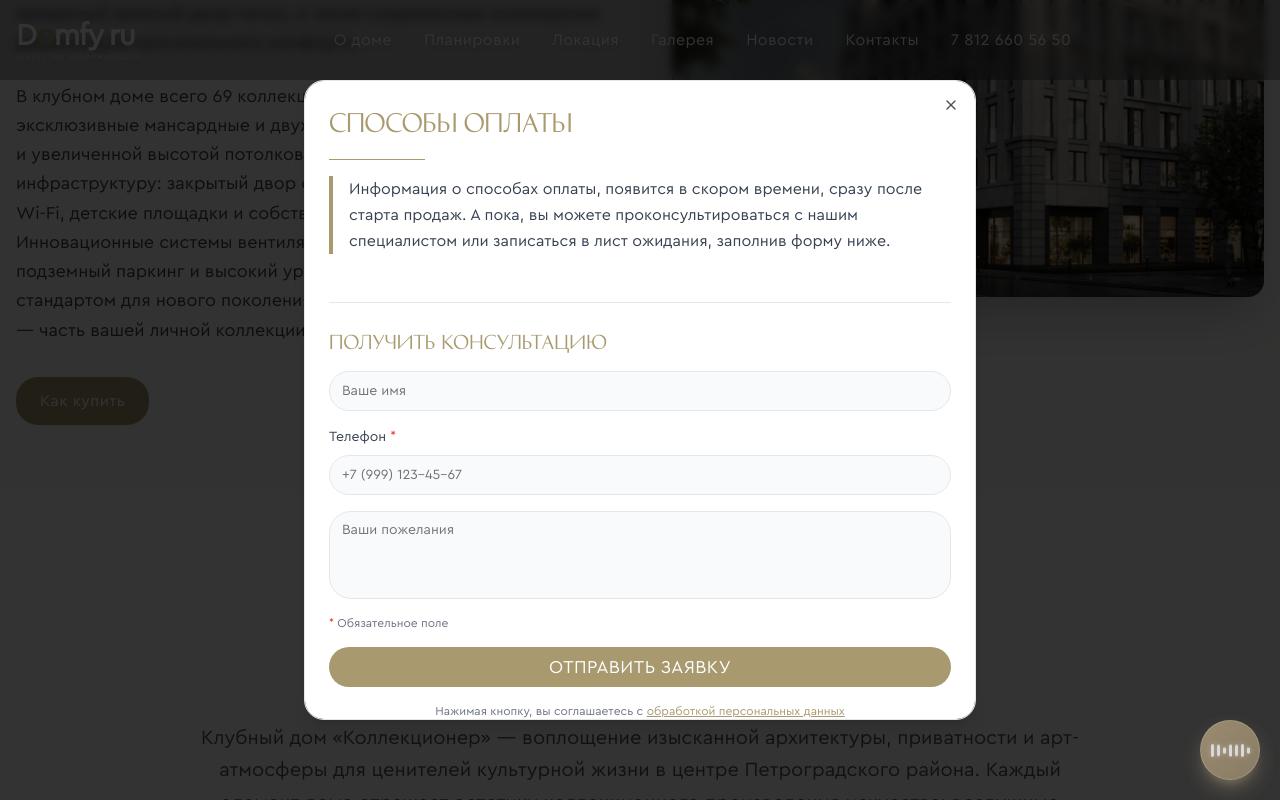
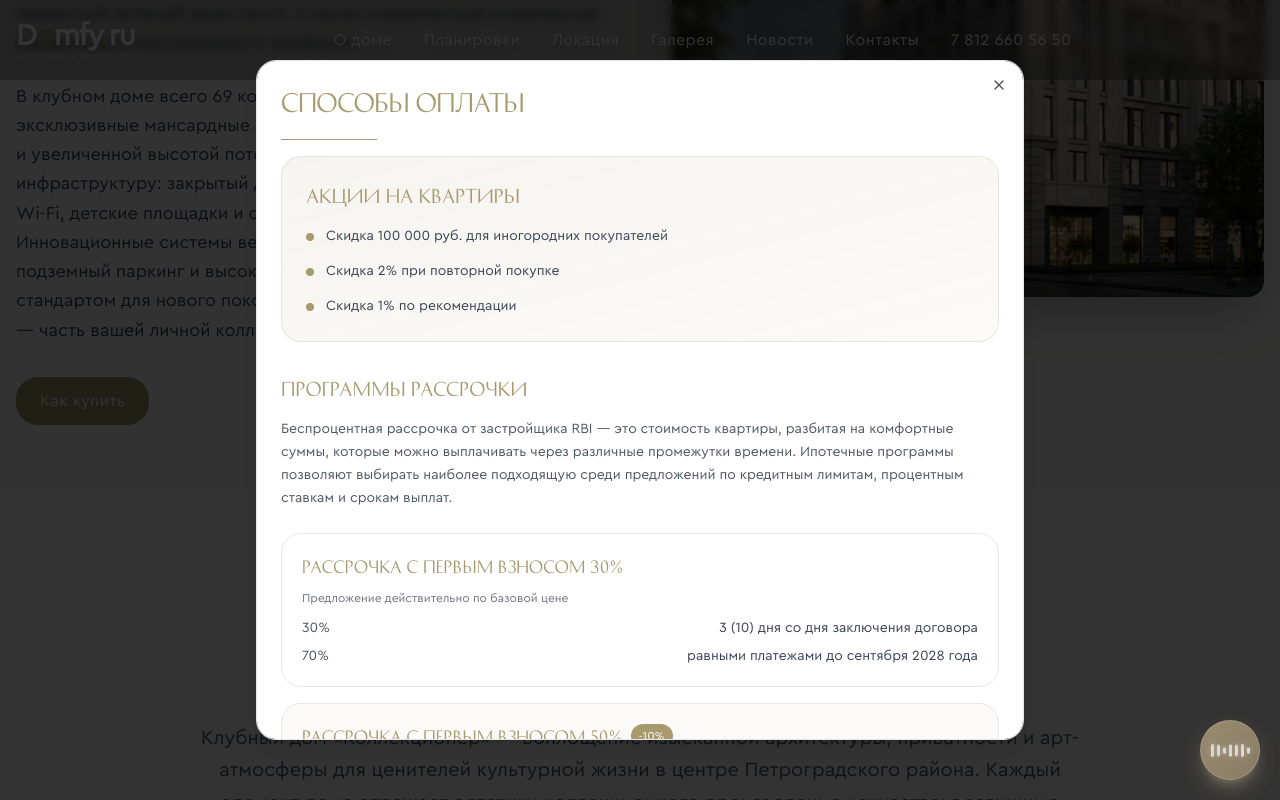
Before and after one commit to Kolyansneg85/v0-123, a Next.js app: page / in a window 1280 px wide. Both pictures are taken after a click on the button "Как купить". Shown: the part 1195-1995 px from the top of the page. Built offline with nearby package versions, Linux system fonts and the light colour scheme.

Commit message:
feat: update payment options and delivery date
Add actual payment plans and set delivery date to Q3 2028

Co-authored-by: null <69190840+Kolyansneg85@users.noreply.github.com>

```diff
--- a/app/layout.tsx
+++ b/app/layout.tsx
@@ -45,7 +45,7 @@ export const viewport: Viewport = {
 export const metadata: Metadata = {
   title: 'Клубный дом "Коллекционер" - Элитное жилье в Петроградском районе',
   description:
-    "Клубный дом премиум-класса в Петроградском районе Санкт-Петербурга на улице Чапыгина 4. Квартиры от 42.8 м². Скоро в продаже.",
+    "Клубный дом премиум-класса в Петроградском районе Санкт-Петербурга на улице Чапыгина 4. Квартиры от 42.8 м². Срок сдачи III кв. 2028.",
   keywords: "клубный дом, коллекционер, петроградский район, элитное жилье, санкт-петербург, чапыгина 4",
   authors: [{ name: "Клубный дом Коллекционер" }],
   creator: "Клубный дом Коллекционер",
@@ -78,7 +78,7 @@ export const metadata: Metadata = {
   openGraph: {
     title: 'Клубный дом "Коллекционер" - Элитное жилье в Петроградском районе',
     description:
-      "Клубный дом премиум-класса в Петроградском районе Санкт-Петербурга на улице Чапыгина 4. Квартиры от 42.8 м². Скоро в продаже.",
+      "Клубный дом премиум-класса в Петроградском районе Санкт-Петербурга на улице Чапыгина 4. Квартиры от 42.8 м². Срок сдачи III кв. 2028.",
     url: "https://kollektsioner-dom.ru",
     siteName: "Клубный дом Коллекционер",
     images: [
@@ -96,7 +96,7 @@ export const metadata: Metadata = {
     card: "summary_large_image",
     title: 'Клубный дом "Коллекционер" - Элитное жилье в Петроградском районе',
     description:
-      "Клубный дом премиум-класса в Петроградском районе Санкт-Петербурга на улице Чапыгина 4. Квартиры от 42.8 м². Скоро в продаже.",
+      "Клубный дом премиум-класса в Петроградском районе Санкт-Петербурга на улице Чапыгина 4. Квартиры от 42.8 м². Срок сдачи III кв. 2028.",
     images: ["https://kollektsioner-dom.ru/images/hero-building-light.webp"],
   },
   alternates: {
--- a/components/hero.tsx
+++ b/components/hero.tsx
@@ -20,8 +20,8 @@ export default function Hero() {
       addressCountry: "RU",
     },
     url: "https://kollektsioner-dom.ru",
-    telephone: "+7 (812) 123-45-67",
-    priceRange: "Цена по запросу",
+    telephone: "+7 (812) 660-56-50",
+    priceRange: "От 30792000 до до 79276000",
     areaServed: "Петроградский район",
     serviceType: "Продажа недвижимости",
   }
@@ -85,11 +85,11 @@ export default function Hero() {
           <div className="grid grid-cols-1 md:grid-cols-3 gap-6 md:gap-8 mb-8 md:mb-12 text-center max-w-4xl mx-auto">
             <div className="space-y-2">
               <p className="text-sm opacity-75 uppercase tracking-wide">Срок сдачи</p>
-              <p className="text-xl font-medium">Скоро в продаже</p>
+              <p className="text-xl font-medium">III кв. 2028</p>
             </div>
             <div className="space-y-2">
               <p className="text-sm opacity-75 uppercase tracking-wide">Стоимость</p>
-              <p className="text-xl font-medium">Цена по запросу</p>
+              <p className="text-xl font-medium">от 30.79 млн руб.</p>
             </div>
             <div className="space-y-2">
               <p className="text-sm opacity-75 uppercase tracking-wide">Площадь</p>
--- a/components/payment-options-modal.tsx
+++ b/components/payment-options-modal.tsx
@@ -47,7 +47,7 @@ export default function PaymentOptionsModal({ isOpen, onClose }: PaymentOptionsM
           phone: formData.phone,
           wishes: formData.wishes,
           source: "Способы оплаты",
-          formId: "способы-оплаты", // Added unique form identifier
+          formId: "способы-оплаты",
           timestamp: new Date().toISOString(),
         }),
       })
@@ -81,7 +81,7 @@ export default function PaymentOptionsModal({ isOpen, onClose }: PaymentOptionsM
   return (
     <Dialog open={isOpen} onOpenChange={onClose}>
       <DialogContent
-        className="max-w-2xl max-h-[80vh] overflow-y-auto"
+        className="max-w-3xl max-h-[85vh] overflow-y-auto"
         ref={dialogRef}
         onOpenAutoFocus={(e) => e.preventDefault()}
       >
@@ -90,12 +90,101 @@ export default function PaymentOptionsModal({ isOpen, onClose }: PaymentOptionsM
           <div className="w-24 h-px bg-[#a8996e] mb-6"></div>
         </DialogHeader>
 
-        <div className="space-y-6 text-gray-700">
-          <div className="border-l-4 border-[#a8996e] pl-4">
-            <p className="leading-relaxed text-base">
-              Информация о способах оплаты, появится в скором времени, сразу после старта продаж. А пока, вы можете
-              проконсультироваться с нашим специалистом или записаться в лист ожидания, заполнив форму ниже.
+        <div className="space-y-8 text-gray-700">
+          {/* Promotions Section */}
+          <div className="bg-gradient-to-br from-[#a8996e]/10 to-[#a8996e]/5 rounded-[20px] p-6 border border-[#a8996e]/20">
+            <h3 className="text-lg font-medium text-[#a8996e] mb-4">Акции на квартиры</h3>
+            <div className="space-y-3">
+              <div className="flex items-start gap-3">
+                <div className="w-2 h-2 rounded-full bg-[#a8996e] mt-2 flex-shrink-0"></div>
+                <p className="text-sm leading-relaxed">
+                  <span className="font-medium">Скидка 100 000 руб.</span> для иногородних покупателей
+                </p>
+              </div>
+              <div className="flex items-start gap-3">
+                <div className="w-2 h-2 rounded-full bg-[#a8996e] mt-2 flex-shrink-0"></div>
+                <p className="text-sm leading-relaxed">
+                  <span className="font-medium">Скидка 2%</span> при повторной покупке
+                </p>
+              </div>
+              <div className="flex items-start gap-3">
+                <div className="w-2 h-2 rounded-full bg-[#a8996e] mt-2 flex-shrink-0"></div>
+                <p className="text-sm leading-relaxed">
+                  <span className="font-medium">Скидка 1%</span> по рекомендации
+                </p>
+              </div>
+            </div>
+          </div>
+
+          {/* Payment Plans Section */}
+          <div>
+            <h3 className="text-lg font-medium text-[#a8996e] mb-4">Программы рассрочки</h3>
+            <p className="text-sm text-gray-600 mb-6 leading-relaxed">
+              Беспроцентная рассрочка от застройщика RBI — это стоимость квартиры, разбитая на комфортные суммы, которые
+              можно выплачивать через различные промежутки времени. Ипотечные программы позволяют выбирать наиболее
+              подходящую среди предложений по кредитным лимитам, процентным ставкам и срокам выплат.
             </p>
+
+            <div className="space-y-4">
+              {/* Plan 1: 30% down payment */}
+              <div className="border border-gray-200 rounded-[20px] p-5 hover:border-[#a8996e]/40 transition-colors">
+                <h4 className="font-medium text-[#a8996e] mb-3">Рассрочка с первым взносом 30%</h4>
+                <p className="text-xs text-gray-500 mb-3">Предложение действительно по базовой цене</p>
+                <div className="space-y-2 text-sm">
+                  <div className="flex justify-between items-center">
+                    <span className="text-gray-600">30%</span>
+                    <span className="text-gray-700">3 (10) дня со дня заключения договора</span>
+                  </div>
+                  <div className="flex justify-between items-center">
+                    <span className="text-gray-600">70%</span>
+                    <span className="text-gray-700">равными платежами до сентября 2028 года</span>
+                  </div>
+                </div>
+              </div>
+
+              {/* Plan 2: 50% down payment with discount */}
+              <div className="border border-gray-200 rounded-[20px] p-5 hover:border-[#a8996e]/40 transition-colors bg-[#a8996e]/5">
+                <div className="flex items-center gap-2 mb-3">
+                  <h4 className="font-medium text-[#a8996e]">Рассрочка с первым взносом 50%</h4>
+                  <span className="text-xs bg-[#a8996e] text-white px-2 py-1 rounded-full">-10%</span>
+                </div>
+                <p className="text-xs text-gray-500 mb-3">Базовая цена минус 10%</p>
+                <div className="space-y-2 text-sm">
+                  <div className="flex justify-between items-center">
+                    <span className="text-gray-600">50%</span>
+                    <span className="text-gray-700">3 (10) дня со дня заключения договора</span>
+                  </div>
+                  <div className="flex justify-between items-center">
+                    <span className="text-gray-600">50%</span>
+                    <span className="text-gray-700">через 12 месяцев со дня заключения договора</span>
+                  </div>
+                </div>
+              </div>
+
+              {/* Plan 3: 25% installments */}
+              <div className="border border-gray-200 rounded-[20px] p-5 hover:border-[#a8996e]/40 transition-colors">
+                <h4 className="font-medium text-[#a8996e] mb-3">Рассрочка с первым взносом 25%</h4>
+                <p className="text-xs text-gray-500 mb-3">По базовой цене</p>
+                <div className="space-y-2 text-sm">
+                  <div className="flex justify-between items-center">
+                    <span className="text-gray-600">25%</span>
+                    <span className="text-gray-700">3 (10) дня со дня заключения договора</span>
+                  </div>
+                  <div className="flex justify-between items-center">
+                    <span className="text-gray-600">25%</span>
+                    <span className="text-gray-700">12 месяцев со дня заключения договора</span>
+                  </div>
+                  <div className="flex justify-between items-center">
+                    <span className="text-gray-600">25%</span>
+                    <span className="text-gray-700">24 месяцев со дня заключения договора</span>
+                  </div>
+                  <div className="flex justify-between items-center">
+                    <span className="text-gray-600">25%</span>
+                    <span className="text-gray-700">остаток</span>
+                  </div>
+                </div>
+              </div>
+            </div>
           </div>
         </div>
 
```
Also changed, not shown: components/apartments.tsx (+14 -14 lines).
